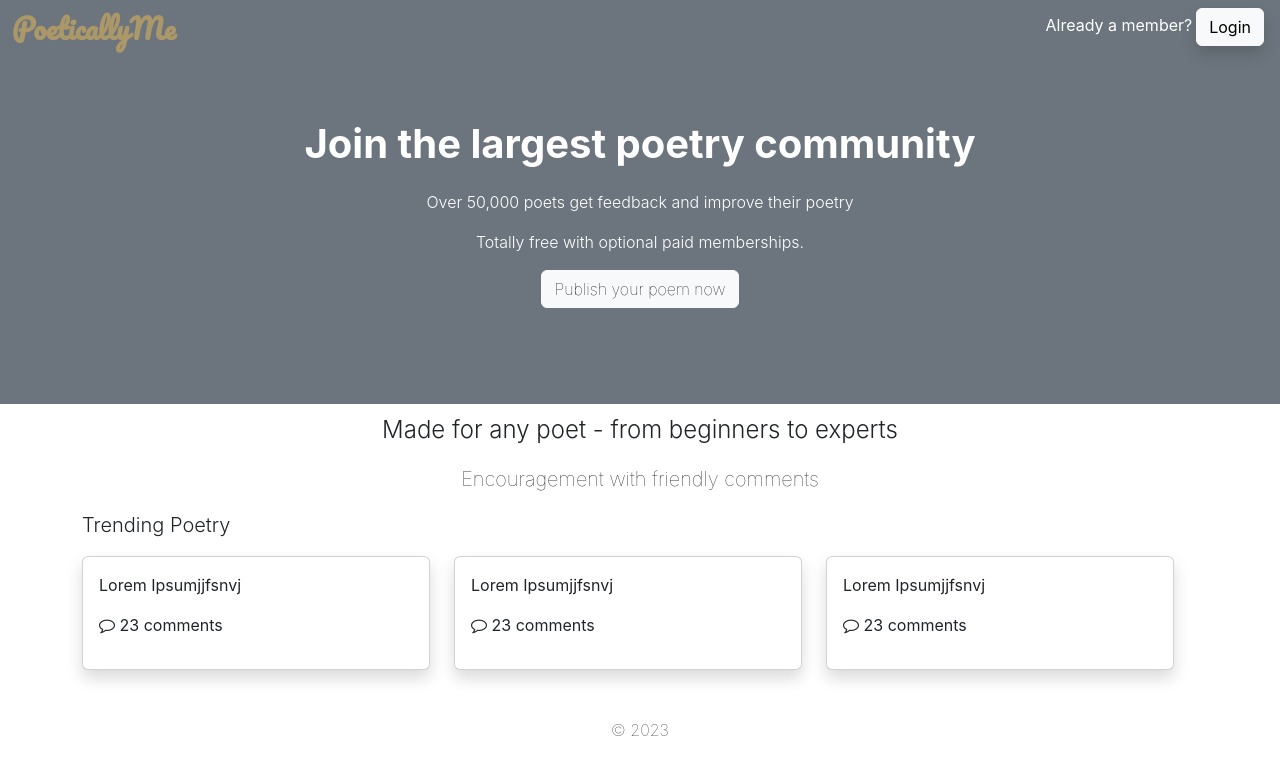
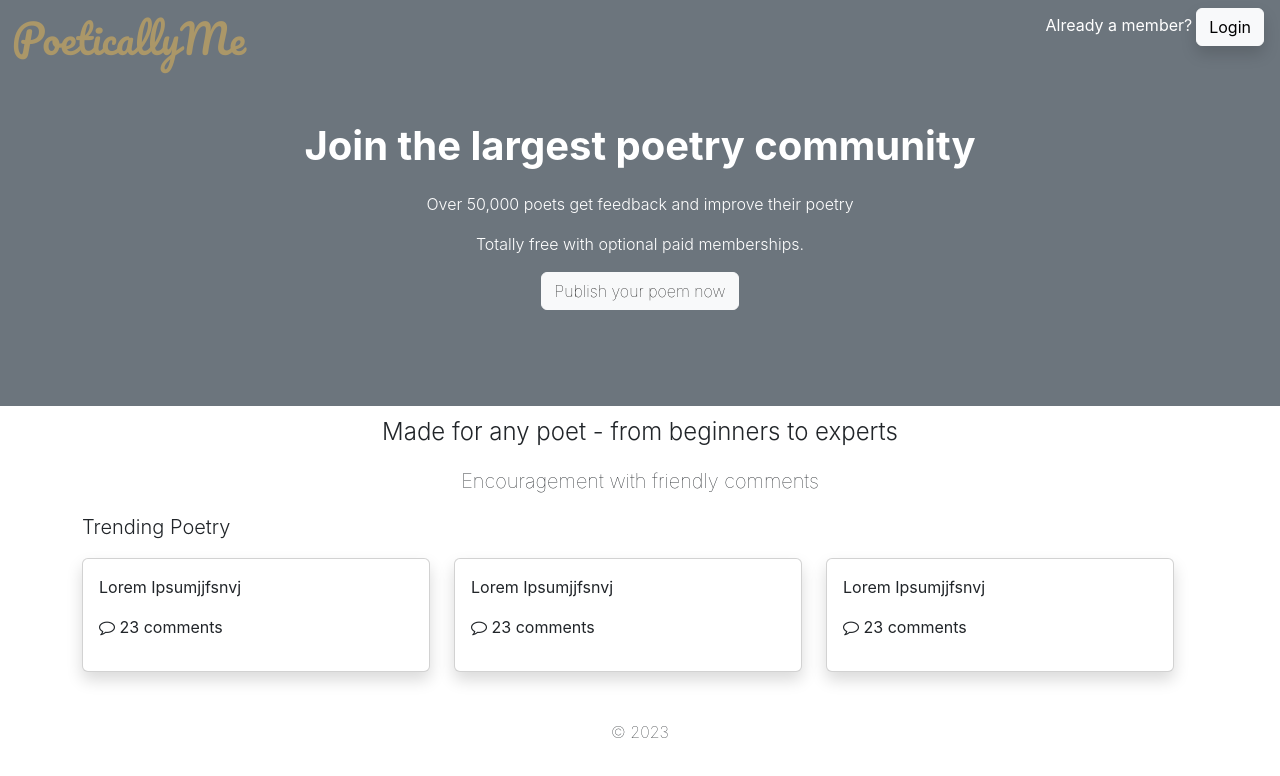
Before and after one commit to Saytzeff-D/Poetically-Me, a React (Create React App) app: page / in a window 1280 px wide. Shown: the top 776 px of the page. Built offline with nearby package versions, Linux system fonts and the light colour scheme.

Commit message:
modified the brand text

```diff
--- a/src/pages/Dashboard.js
+++ b/src/pages/Dashboard.js
@@ -11,9 +11,9 @@ const Dashboard = ()=>{
             <div className="bg-poet-board">
                 <div className="container py-5">
                     <div className="d-flex justify-content-between">
-                        <p className="brand-text fs-1 fw-light">
-                            PoeticallyMe
-                        </p>
+                    <a href="/" className="brand-text text-decoration-none fs-1 fw-light">
+                        PoeticallyMe
+                    </a>
                         <p className="fw-light fs-2">
                             User
                         </p>
--- a/src/pages/Home.js
+++ b/src/pages/Home.js
@@ -7,9 +7,9 @@ const Home = ()=>{
         <Fragment>
             <div className="container-fluid m-0 bg-secondary pb-5">
                 <div className="d-flex justify-content-between pt-2">
-                    <p className="brand-text fw-bolder fs-3">
+                    <a href="/" className="brand-text text-decoration-none fs-1 fw-light">
                         PoeticallyMe
-                    </p>
+                    </a>
                     <p className="text-white">
                         Already a member?
                          <button onClick={()=>navigate('/login')} className="mx-1 btn btn-light shadow">
@@ -17,7 +17,7 @@ const Home = ()=>{
                         </button>
                     </p>
                 </div>
-                <div className="bg-secondary text-white p-5 m-0 text-center">
+                <div className="text-white p-5 m-0 text-center">
                     <p className="fs-1 fw-bold">
                         Join the largest poetry community
                     </p>
--- a/src/pages/Login.js
+++ b/src/pages/Login.js
@@ -1,13 +1,15 @@
 import React from "react";
 import { Fragment } from "react";
+import { useNavigate } from "react-router";
 
 const Login = ()=>{
+    const navigate = useNavigate()
     return (
         <Fragment>
             <div className="container py-5">
-                <p className="brand-text fs-1 fw-light">
+                <a href="/" className="brand-text text-decoration-none fs-1 fw-light">
                     PoeticallyMe
-                </p>
+                </a>
                 <hr />
                 <p className="fs-4 fw-normal">
                     Login
@@ -25,7 +27,7 @@ const Login = ()=>{
                         <a href="/" className="py-1 text-decoration-none">
                             Forgot your password?
                         </a>
-                        <button className="btn d-block my-2 btn-secondary fs-6 fw-light">
+                        <button onClick={()=>navigate('/poet-board')} className="btn d-block my-2 btn-secondary fs-6 fw-light">
                             Login
                         </button>
                     </form>
--- a/src/pages/Register.js
+++ b/src/pages/Register.js
@@ -1,12 +1,14 @@
 import React, { Fragment } from "react";
+import { useNavigate } from "react-router";
 
 const Register = ()=>{
+    const navigate = useNavigate()
     return (
         <Fragment>
             <div className="container py-5">
-                <p className="brand-text fs-1 fw-light">
+                <a href="/" className="brand-text text-decoration-none fs-1 fw-light">
                     PoeticallyMe
-                </p>
+                </a>
                 <hr />
                 <p className="fs-4 fw-normal">
                     Publish your poetry online
@@ -30,7 +32,7 @@ const Register = ()=>{
                         <label className="fw-light">Password</label>
                         <input className="form-control" placeholder="Create a Password" />
                     </div>
-                    <button className="btn btn-secondary text-white btn-lg fs-5">
+                    <button onClick={()=>navigate('/login')} className="btn btn-secondary text-white btn-lg fs-5">
                         Join Now
                     </button>
                 </form>
```
